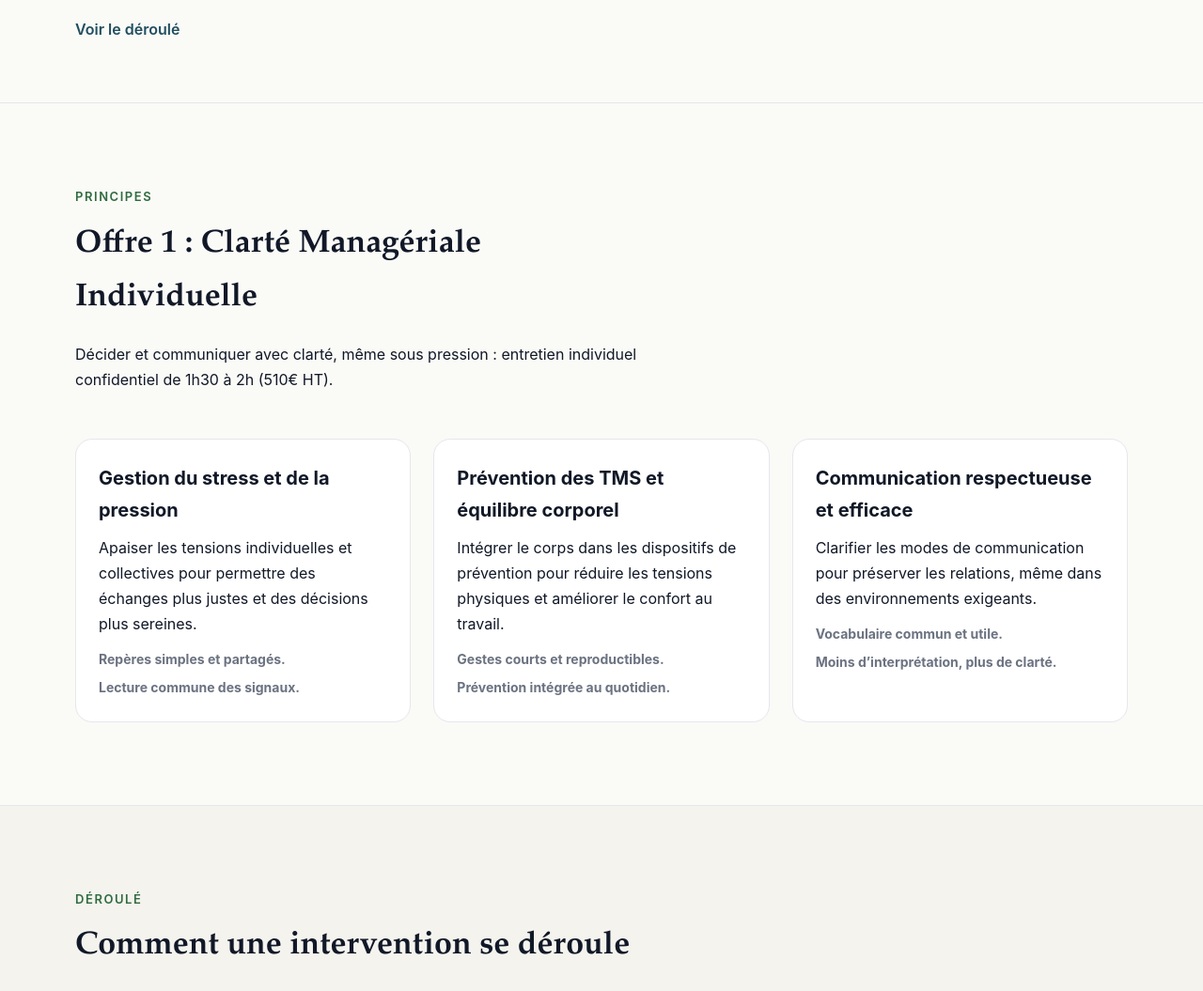
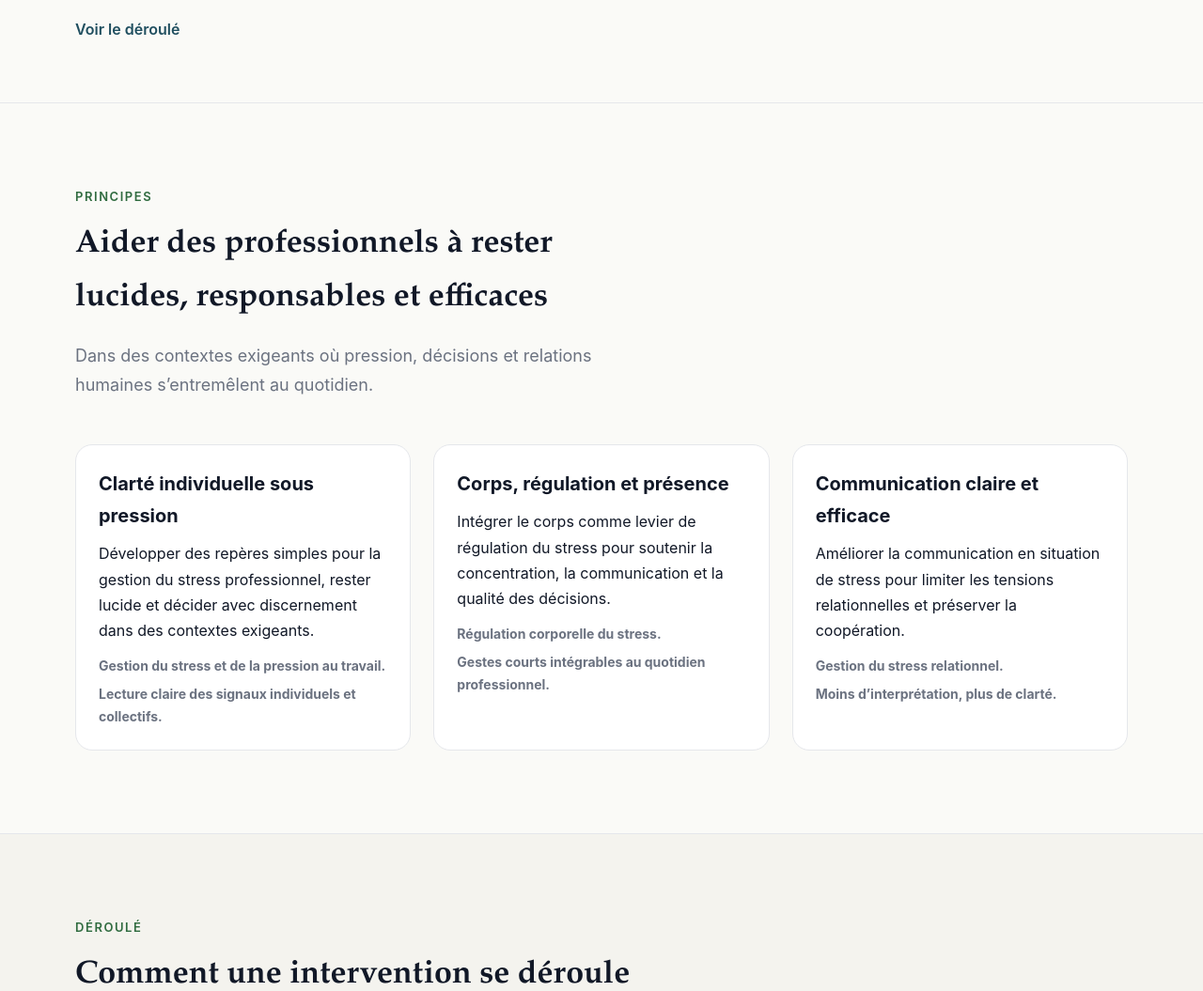
Before and after one commit to GLortet/gilleslortet, a Flask app: page /approche in a window 1280 px wide. Shown: the part 433-1488 px from the top of the page at 94% size. Run offline with Flask 3, Linux system fonts and the light colour scheme.

Commit message:
Revise content for clarity and focus on stress management

```diff
--- a/templates/approche.html
+++ b/templates/approche.html
@@ -34,31 +34,31 @@
     <div class="container">
         <div class="section-header flow measure">
             <p class="eyebrow section-kicker">Principes</p>
-            <h2>Offre 1 : Clarté Managériale Individuelle</h2>
-            <p>Décider et communiquer avec clarté, même sous pression : entretien individuel confidentiel de 1h30 à 2h (510€ HT).</p>
+            <h2>Aider des professionnels à rester lucides, responsables et efficaces</h2>
+            <p class="lead">Dans des contextes exigeants où pression, décisions et relations humaines s’entremêlent au quotidien.</p>
         </div>
         <div class="cards">
             <article class="card reveal">
-                <h3>Gestion du stress et de la pression</h3>
-                <p>Apaiser les tensions individuelles et collectives pour permettre des échanges plus justes et des décisions plus sereines.</p>
+                <h3>Clarté individuelle sous pression</h3>
+                <p>Développer des repères simples pour la gestion du stress professionnel, rester lucide et décider avec discernement dans des contextes exigeants.</p>
                 <ul class="micro-list">
-                    <li><strong>Repères simples et partagés.</strong></li>
-                    <li><strong>Lecture commune des signaux.</strong></li>
+                    <li><strong>Gestion du stress et de la pression au travail.</strong></li>
+                    <li><strong>Lecture claire des signaux individuels et collectifs.</strong></li>
                 </ul>
             </article>
             <article class="card reveal">
-                <h3>Prévention des TMS et équilibre corporel</h3>
-                <p>Intégrer le corps dans les dispositifs de prévention pour réduire les tensions physiques et améliorer le confort au travail.</p>
+                <h3>Corps, régulation et présence</h3>
+                <p>Intégrer le corps comme levier de régulation du stress pour soutenir la concentration, la communication et la qualité des décisions.</p>
                 <ul class="micro-list">
-                    <li><strong>Gestes courts et reproductibles.</strong></li>
-                    <li><strong>Prévention intégrée au quotidien.</strong></li>
+                    <li><strong>Régulation corporelle du stress.</strong></li>
+                    <li><strong>Gestes courts intégrables au quotidien professionnel.</strong></li>
                 </ul>
             </article>
             <article class="card reveal">
-                <h3>Communication respectueuse et efficace</h3>
-                <p>Clarifier les modes de communication pour préserver les relations, même dans des environnements exigeants.</p>
+                <h3>Communication claire et efficace</h3>
+                <p>Améliorer la communication en situation de stress pour limiter les tensions relationnelles et préserver la coopération.</p>
                 <ul class="micro-list">
-                    <li><strong>Vocabulaire commun et utile.</strong></li>
+                    <li><strong>Gestion du stress relationnel.</strong></li>
                     <li><strong>Moins d’interprétation, plus de clarté.</strong></li>
                 </ul>
             </article>
```
